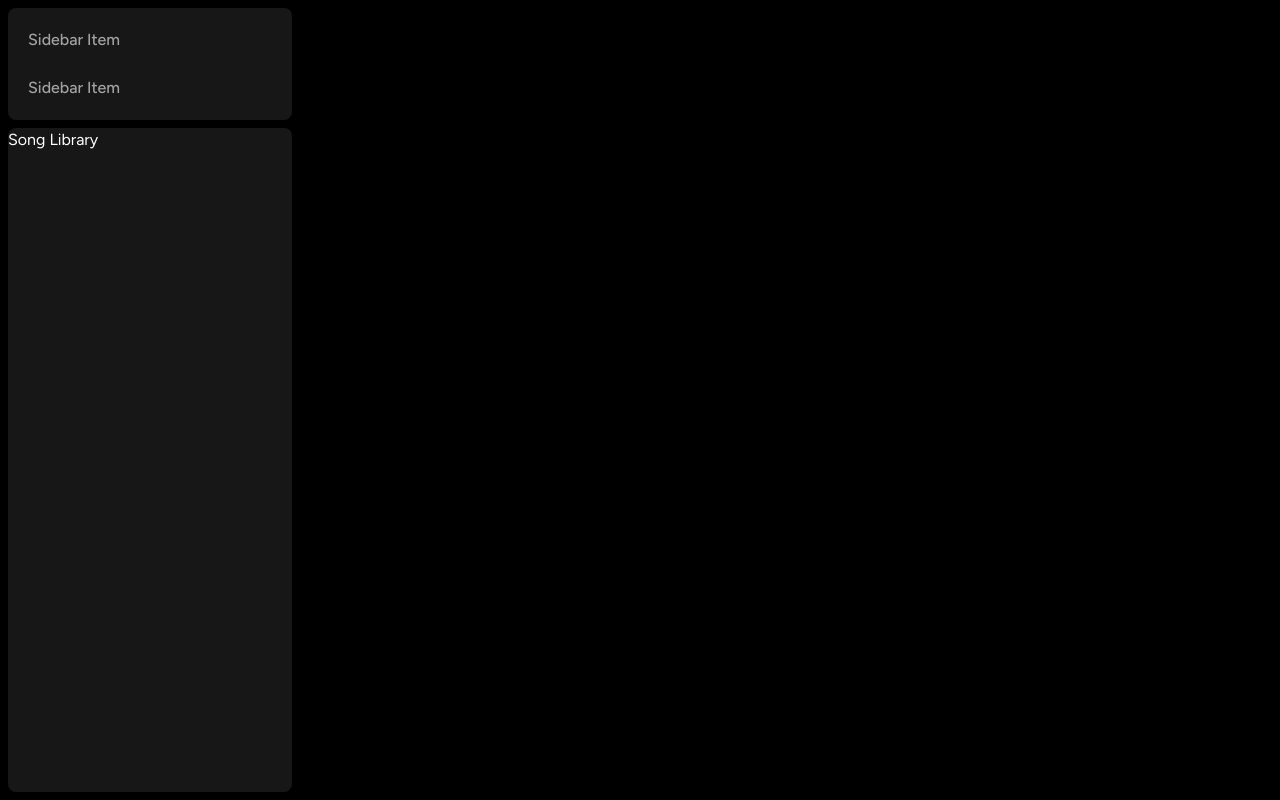
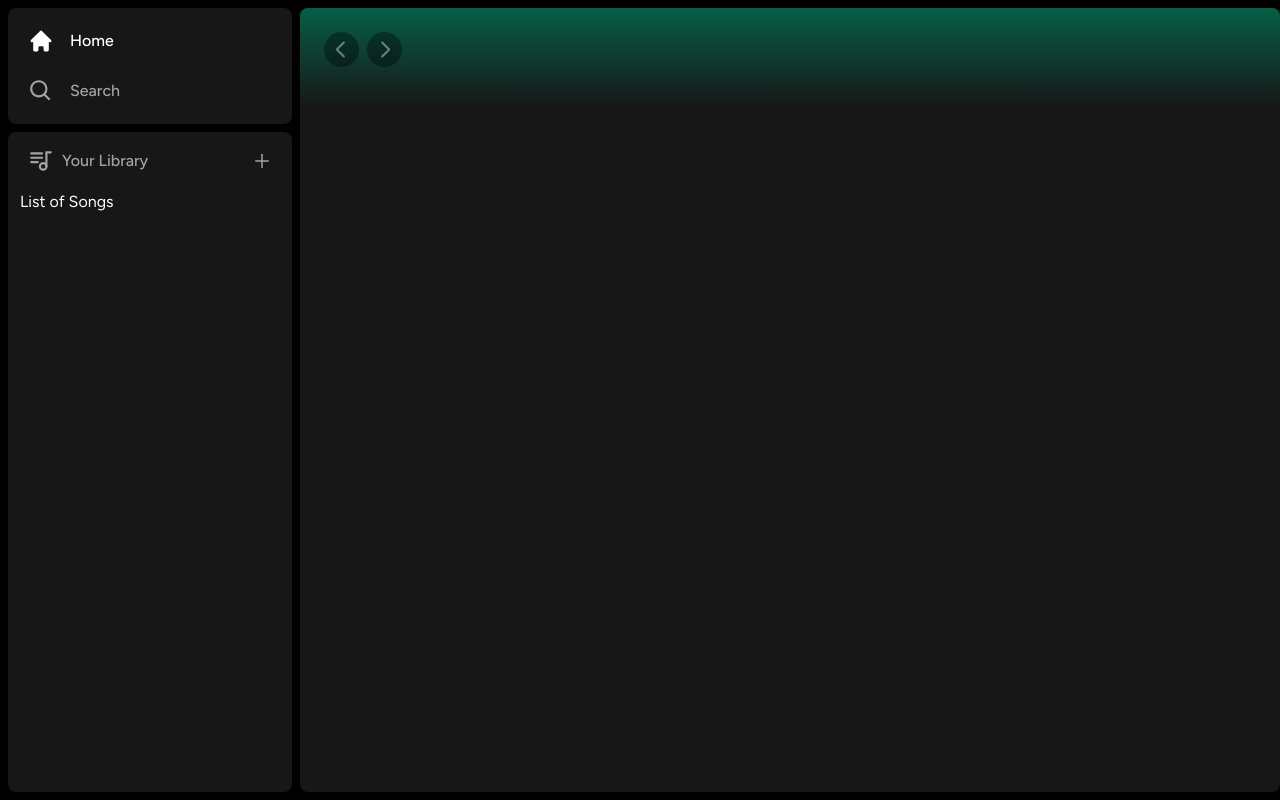
Before and after one commit to GEORGE-GICHURU/Spotify, a Next.js app: page / in a window 1280 px wide. Built offline with nearby package versions, Linux system fonts and the light colour scheme.

Commit message:
handling main content and [your library]

```diff
--- a/app/(site)/page.tsx
+++ b/app/(site)/page.tsx
@@ -1,8 +1,20 @@
+import Header from "@/components/Header"
+
 
 export default function Home() {
   return (
-    <div className="text-green-500">
-      Main Content
+    <div className="
+        bg-neutral-900
+        rounded-lg
+        h-full
+        w-full
+        overflow-hidden
+        overflow-y-auto"
+      >
+        <Header>
+          Header
+        </Header>
+
     </div>
 
   )
--- /dev/null
+++ b/components/Header.tsx
@@ -0,0 +1,88 @@
+"use client"
+
+import { useRouter } from "next/navigation";
+
+import {twMerge} from "tailwind-merge";
+import { RxCaretLeft, RxCaretRight } from "react-icons/rx"
+
+interface HeaderProps {
+    children: React.ReactNode;
+    className?: string;
+}
+
+
+const Header: React.FC<HeaderProps> = ({
+    children,
+    className,
+}) => {
+    const router = useRouter();
+
+    const handleLogout = () => {
+        // Handle logout for later
+    }
+
+
+    return (
+        <div
+            className={twMerge(`
+                h-fit
+                bg-gradient-to-b
+                from-emerald-800
+                p-6
+            `,
+               className
+            )}
+            >
+                <div className="
+                    w-full
+                    mb-4
+                    flex
+                    items-center
+                    justify-between"
+                >
+                    <div className="
+                        hidden
+                        md:flex
+                        gap-x-2
+                        items-center"
+                    >
+                        <button
+                          onClick={() => router.back()}
+                          className="
+                            rounded-full
+                            bg-black
+                            flex
+                            items-center
+                            justify-center
+                            hover: opacity-35
+                            transition
+                            "
+                        >
+                            <RxCaretLeft className="text-white" size={35}/>
+                        </button>
+
+                        <button
+                          onClick={() => router.forward()}
+                          className="
+                            rounded-full
+                            bg-black
+                            flex
+                            items-center
+                            justify-center
+                            hover: opacity-35
+                            transition
+                            "
+                        >
+                            <RxCaretRight className="text-white" size={35}/>
+                        </button>
+
+                    </div>
+
+                </div>
+
+        </div>
+
+    )
+}
+
+export default Header;
--- /dev/null
+++ b/components/Library.tsx
@@ -0,0 +1,66 @@
+"use client";
+
+import { TbPlaylist } from "react-icons/tb";
+import { AiOutlinePlus } from "react-icons/ai"
+
+const Library = () => {
+    const onClick = () => {
+        // handle upload later
+    };
+
+
+    return (
+        <div className="flex flex-col">
+            <div
+               className="
+                flex
+                items-center
+                justify-between
+                px-5
+                pt-4
+                "
+            >
+                <div
+                    className="
+                        inline-flex
+                        items-center
+                        gap-x-2
+                        "
+                >
+                    <TbPlaylist className="text-neutral-400" size={26} />
+                    <p className="text-neutral-400 font-medium text-md">
+                        Your Library
+                    </p>
+
+                </div>
+
+                <AiOutlinePlus
+                    onClick={onClick}
+                    size={20}
+                    className="
+                       text-neutral-400
+                       cursor-pointer
+                       hover:text-white
+                       transition
+                       "
+                />
+
+            </div>
+
+            <div className="
+                flex
+                flex-col
+                gap-y-2
+                mt-4
+                px-3
+                "
+            >
+                List of Songs
+
+            </div>
+
+        </div>
+    )
+}
+
+export default Library
--- a/components/Sidebar.tsx
+++ b/components/Sidebar.tsx
@@ -8,6 +8,7 @@
 
 import Box from "./Box";
 import SidebarItem from "./SidebarItem";
+import Library from "./Library";
 
 interface SidebarProps {
     children: React.ReactNode;
@@ -70,11 +71,15 @@
                 </Box>
 
                 <Box className="overflow-y-auto h-full">
-                    Song Library
+                    <Library />
 
                 </Box>
 
             </div>
+
+            <main className="h-full flex-1 overflow-y-auto py-2">
+                {children}
+            </main>
 
         </div>
     )
--- a/components/SidebarItem.tsx
+++ b/components/SidebarItem.tsx
@@ -11,7 +11,7 @@
 }
 
 const SidebarItem: React.FC<SidebarItemProps> = ({
-    icon,
+    icon: Icon,
     label,
     active,
     href
@@ -33,9 +33,17 @@
             transition
             text-neutral-400
             py-1
-            `)}
+            `,
+
+            active && "text-white"
+            )}
         >
-            Sidebar Item
+            <Icon size={26} />
+            <p className="truncate-w-full">
+                {label}
+            </p>
+
+
         </Link>
     )
 }
```
